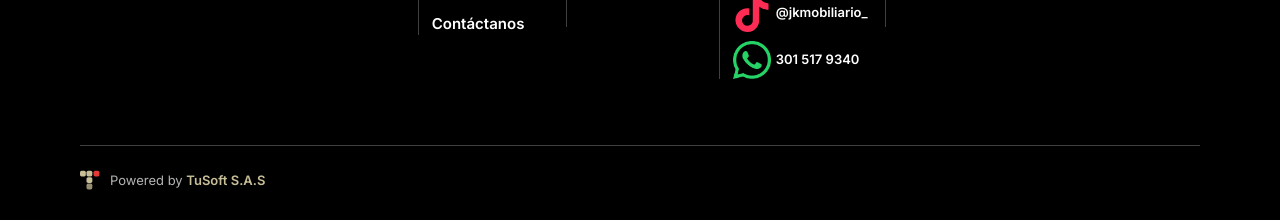
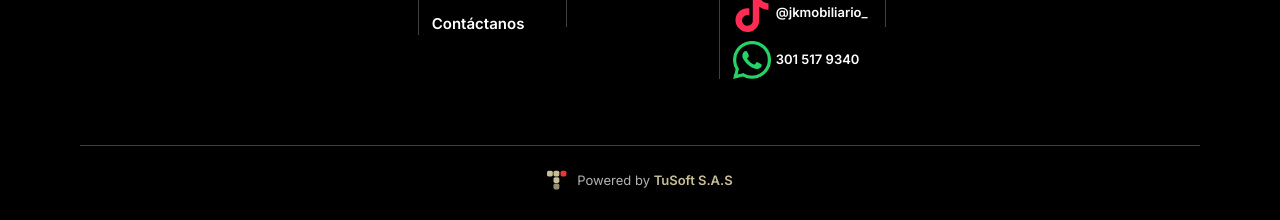
Before and after one commit to urfavsebxs/JKMobiliario, an Astro site in the folder Frontend/: page / in a window 1280 px wide. Shown: the part 4713-4933 px from the top of the page. Built offline with nearby package versions, Linux system fonts and the light colour scheme; Astro itself is replaced by a stand-in of ours; no server answers; a web font is replaced by a local one.

Commit message:
style(footer): centra el crédito del desarrollador
El crédito quedaba alineado a la izquierda, descolgado respecto al resto del
footer. Se añade text-center al contenedor: el enlace es inline-flex, así que
hereda la alineación del padre sin necesidad de convertirlo en flex.

```diff
--- a/Frontend/src/components/site/Footer.astro
+++ b/Frontend/src/components/site/Footer.astro
@@ -277,7 +277,7 @@ const linkClass =
         en el dorado de JK para integrarse con el footer, no en el azul de TuSoft
         —que chocaría con la paleta del sitio.
       -->
-      <div class="border-t border-white/25 py-6">
+      <div class="border-t border-white/25 py-6 text-center">
         <a
           href="https://tusoft.tech"
           target="_blank"
```
